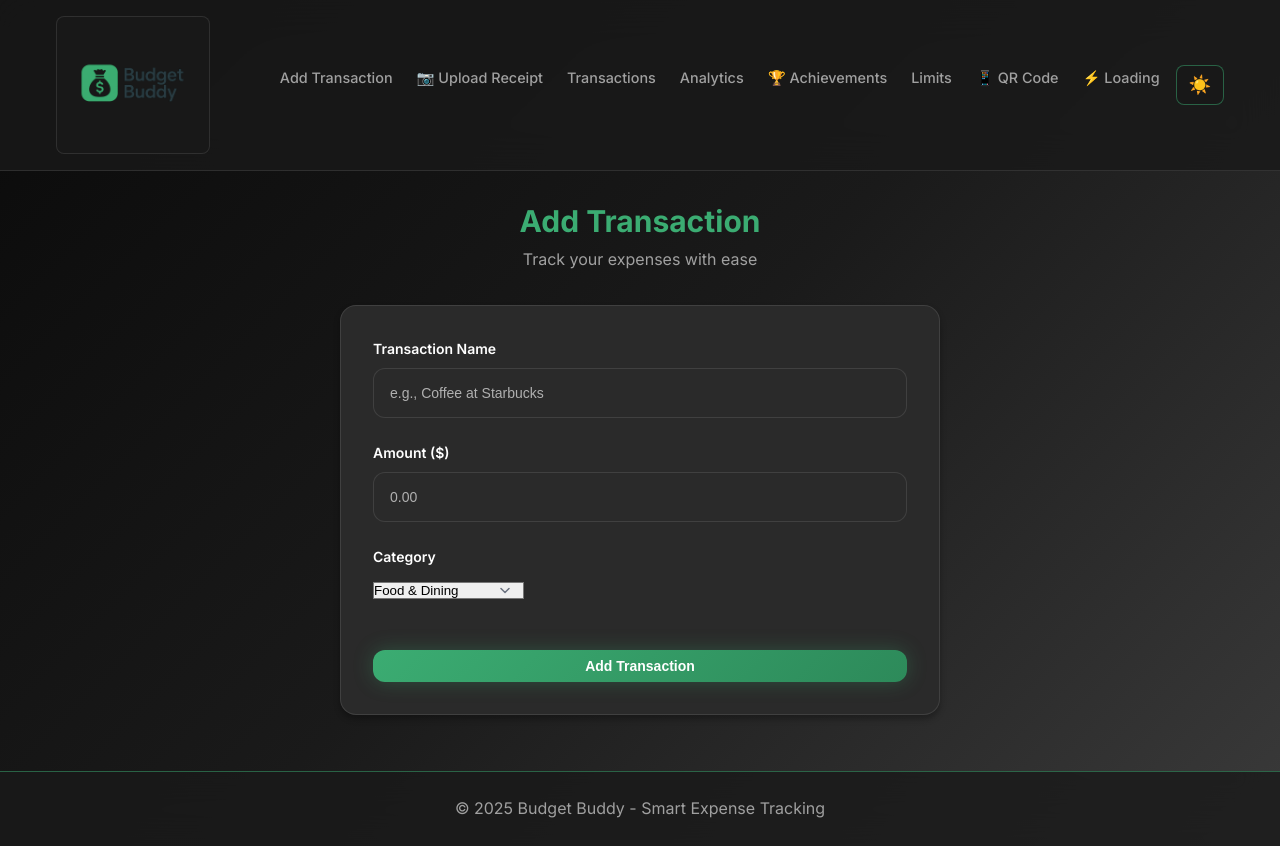
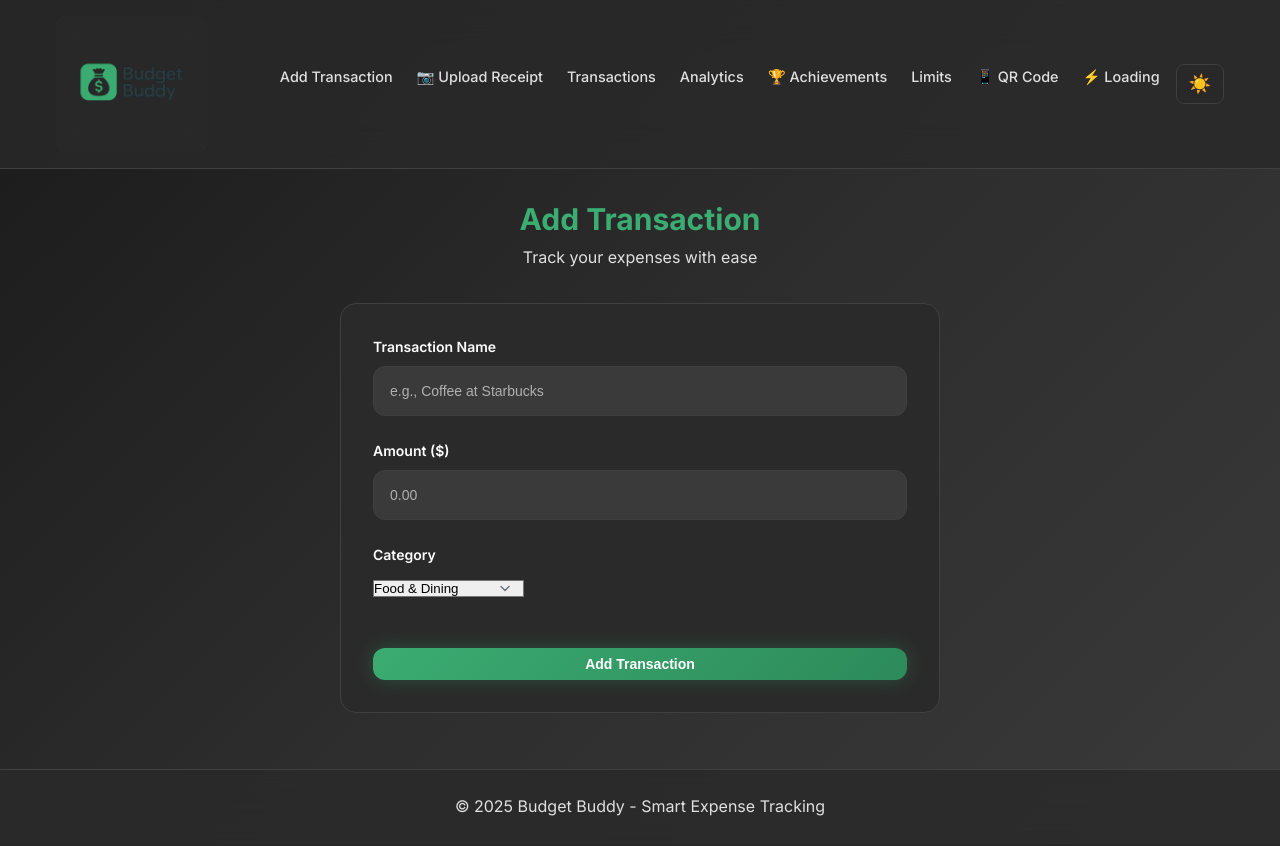
Before and after one commit to T-rummy/Transaction_group, a Flask app: page /add in a window 1280 px wide. After the commit the page ends 816 px from the top, so only its background shows below. Run offline with Flask 3, Linux system fonts and the light colour scheme; data that the repository does not hold is empty.

Commit message:
Fix: Restore original dark mode while keeping Apple-inspired light mode
- Revert dark mode colors to original values
- Keep Apple-inspired light mode improvements
- Restore original CSS styling for dark mode components
- Only light mode now uses Apple design language

```diff
--- a/static/css/style.css
+++ b/static/css/style.css
@@ -194,7 +194,7 @@ body:not([data-theme="light"]) {
 .navbar {
   background: var(--bg-glass);
   backdrop-filter: blur(20px);
-  border-bottom: 1px solid var(--border-secondary);
+  border-bottom: 1px solid var(--border-primary);
   position: sticky;
   top: 0;
   z-index: 1000;
@@ -217,7 +217,6 @@ body:not([data-theme="light"]) {
   padding: var(--space-sm) var(--space-md);
   border-radius: var(--radius-md);
   backdrop-filter: blur(10px);
-  border: 1px solid var(--border-secondary);
 }
 
 .nav-brand:hover {
@@ -410,7 +409,7 @@ body:not([data-theme="light"]) {
 /* Card System */
 .card {
   background: var(--bg-card);
-  border: 1px solid var(--border-secondary);
+  border: 1px solid var(--border-primary);
   border-radius: var(--radius-xl);
   padding: var(--space-xl);
   transition: var(--transition-normal);
@@ -419,7 +418,6 @@ body:not([data-theme="light"]) {
   margin-bottom: var(--space-lg);
   transform-style: preserve-3d;
   perspective: 1000px;
-  box-shadow: var(--shadow);
 }
 
 .card::before {
@@ -546,8 +544,8 @@ body:not([data-theme="light"]) {
 .form-input {
   width: 100%;
   padding: var(--space-md);
-  background: var(--bg-card);
-  border: 1px solid var(--border-secondary);
+  background: var(--bg-tertiary);
+  border: 1px solid var(--border-primary);
   border-radius: var(--radius-lg);
   color: var(--text-primary);
   font-size: 0.875rem;
```
Also changed, not shown: static/js/theme.js (+14 -8 lines).
